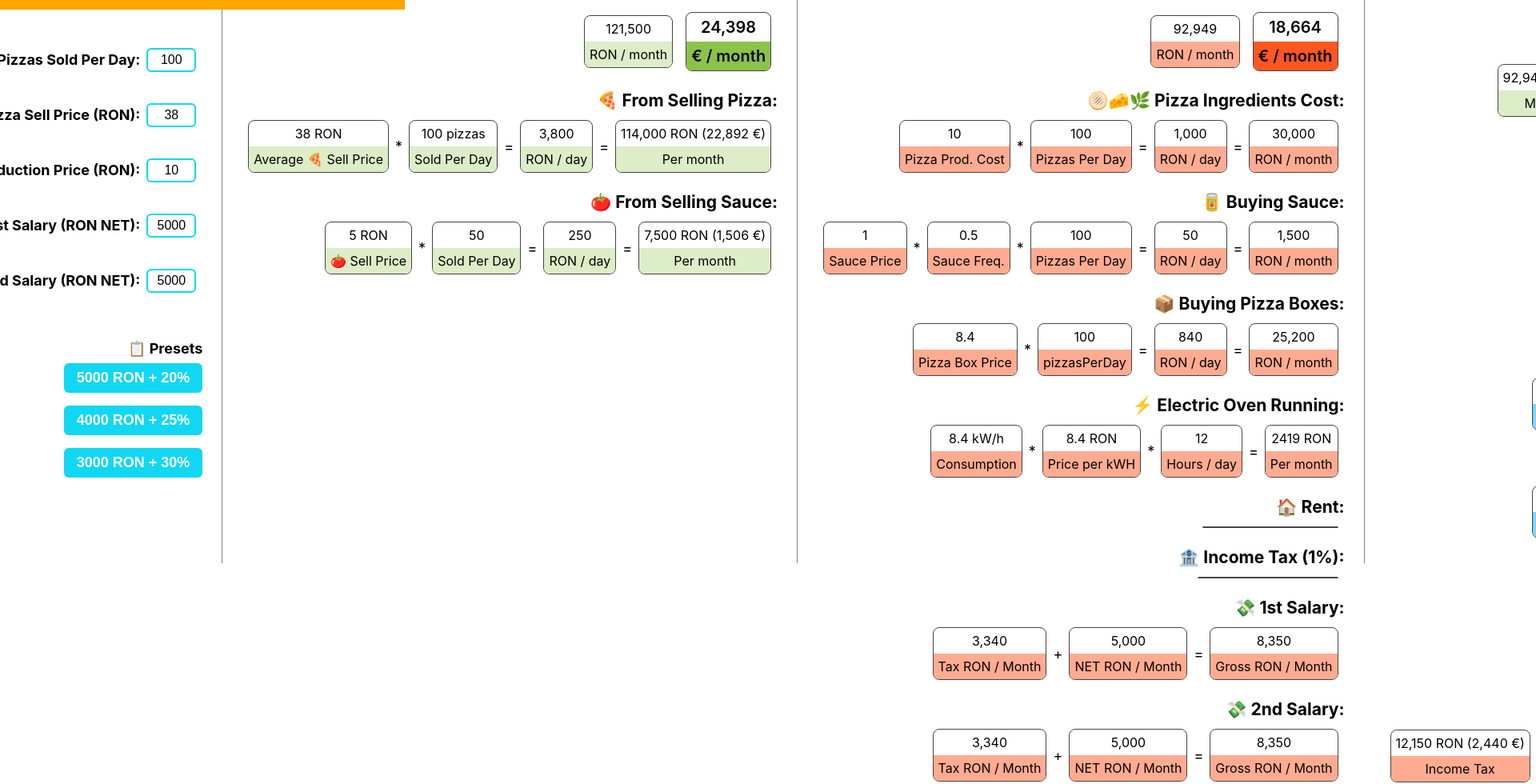
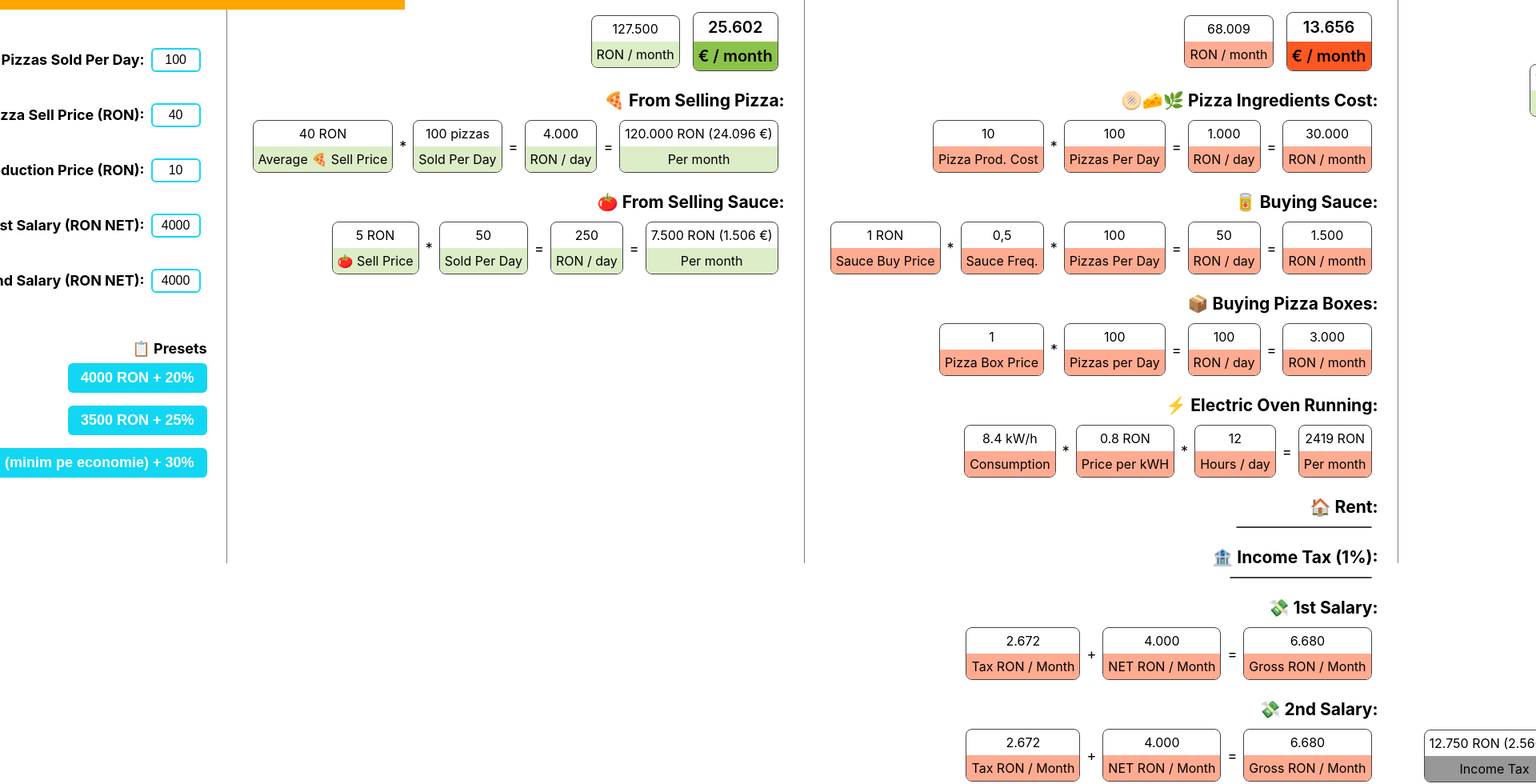
Before and after one commit to iuliuvisovan/pizzabuna, a React (Create React App) app: page / in a window 1280 px wide. Shown: the part 80-1060 px from the top of the page at 80% size, 1920 px wide, since content can reach past the window. Built offline with nearby package versions, Linux system fonts and the light colour scheme.

Commit message:
Fix bugs & Gabriela feedback

```diff
--- a/public/index.html
+++ b/public/index.html
@@ -24,7 +24,7 @@
       work correctly both with client-side routing and a non-root public URL.
       Learn how to configure a non-root public URL by running `npm run build`.
     -->
-    <title>React App</title>
+    <title>Pizza Bună SRL</title>
   </head>
   <body>
     <noscript>You need to enable JavaScript to run this app.</noscript>
--- a/src/App.js
+++ b/src/App.js
@@ -11,17 +11,17 @@ const TAX_VALUE_PERCENTAGE = 0.1;
 const SAUCE_FREQUENCY = 0.5;
 const SAUCE_COST_PRICE = 1;
 const OVEN_CONSUMPTION_KW = 8.4;
-const PIZZA_BOX_COST_PRICE = 8.4;
+const PIZZA_BOX_COST_PRICE = 1;
 const SALARY_TAX_TO_GROSS_MULTIPLIER = 1.67;
 const MONTHLY_RENT_PRICE_EURO = 1000;
 const OVEN_DAILY_RUNNING_HOURS = 12;
 
 function App() {
   const [pizzasSoldPerDay, setPizzasSoldPerDay] = useState(100);
-  const [averagePizzaSellPrice, setAveragePizzaSellPrice] = useState(38);
+  const [averagePizzaSellPrice, setAveragePizzaSellPrice] = useState(40);
   const [averagePizzaCreatePrice, setAveragePizzaCreatePrice] = useState(10);
-  const [salaryOne, setSalaryOne] = useState(5000);
-  const [salaryTwo, setSalaryTwo] = useState(5000);
+  const [salaryOne, setSalaryOne] = useState(4000);
+  const [salaryTwo, setSalaryTwo] = useState(4000);
   const [shareOne, setShareOne] = useState(0.2);
   const [shareTwo, setShareTwo] = useState(0.2);
   const [shareThree, setShareThree] = useState(0.6);
@@ -73,40 +73,40 @@ function App() {
         <strong style={{ marginTop: 40 }}>📋 Presets</strong>
         <button
           onClick={() => {
-            setSalaryOne(5000);
-            setSalaryTwo(5000);
+            setSalaryOne(4000);
+            setSalaryTwo(4000);
             setShareOne(0.2);
             setShareTwo(0.2);
             setShareThree(0.6);
           }}
         >
-          5000 RON + 20%
+          4000 RON + 20%
         </button>
         <button
           onClick={() => {
-            setSalaryOne(4000);
-            setSalaryTwo(4000);
+            setSalaryOne(3500);
+            setSalaryTwo(3500);
             setShareOne(0.25);
             setShareTwo(0.25);
             setShareThree(0.5);
           }}
         >
-          4000 RON + 25%
+          3500 RON + 25%
         </button>
         <button
           onClick={() => {
-            setSalaryOne(3000);
-            setSalaryTwo(3000);
+            setSalaryOne(2400);
+            setSalaryTwo(2400);
             setShareOne(0.3);
             setShareTwo(0.3);
             setShareThree(0.4);
           }}
         >
-          3000 RON + 30%
+          2400 RON (minim pe economie) + 30%
         </button>
       </div>
       <div className="section">
-        <h2>💹⬆️ Recurring Monthly Income</h2>
+        <h2>💹 ⬆️ Recurring Monthly Income</h2>
         <div>
           <VariableBox green variable="RON / month" value={Math.round(monthlyIncome)} />
           <VariableBox green variable="€ / month" value={Math.round(monthlyIncome / EURO_VALUE)} bold />
@@ -132,7 +132,7 @@ function App() {
         <h2>💸🔻 Recurring Monthly Costs</h2>
         <div>
           <VariableBox variable="RON / month" value={Math.round(monthlyCosts)} />
-          <VariableBox variable="€ / month" value={Math.round(monthlyCosts / EURO_VALUE).toLocaleString()} bold />
+          <VariableBox variable="€ / month" value={Math.round(monthlyCosts / EURO_VALUE)} bold />
         </div>
         <h3>🫓🧀🌿 Pizza Ingredients Cost: </h3>
         <div>
@@ -146,7 +146,7 @@ function App() {
         </div>
         <h3>🥫 Buying Sauce: </h3>
         <div>
-          <VariableBox variable="Sauce Price" value={SAUCE_COST_PRICE} />
+          <VariableBox variable="Sauce Buy Price" value={`${SAUCE_COST_PRICE} RON`} />
           *
           <VariableBox variable="Sauce Freq." value={SAUCE_FREQUENCY} />*
           <VariableBox variable="Pizzas Per Day" value={pizzasSoldPerDay} />=
@@ -157,7 +157,7 @@ function App() {
         <div>
           <VariableBox variable="Pizza Box Price" value={PIZZA_BOX_COST_PRICE} />
           *
-          <VariableBox variable="pizzasPerDay" value={pizzasSoldPerDay} />
+          <VariableBox variable="Pizzas per Day" value={pizzasSoldPerDay} />
           =
           <VariableBox variable="RON / day" value={pizzaBoxesCostPerMonth / 30} />
           =
@@ -166,7 +166,7 @@ function App() {
         <h3>⚡ Electric Oven Running: </h3>
         <div>
           <VariableBox variable="Consumption" value={`${OVEN_CONSUMPTION_KW} kW/h`} />*
-          <VariableBox variable="Price per kWH" value={`${OVEN_CONSUMPTION_KW} RON`} />*
+          <VariableBox variable="Price per kWH" value={`${PRICE_PER_KWH} RON`} />*
           <VariableBox variable="Hours / day" value={OVEN_DAILY_RUNNING_HOURS} />
           =
           <VariableBox variable="Per month" value={`${ovenCostPerMonth} RON`} />
@@ -193,7 +193,7 @@ function App() {
         <h2>🤑 Recurring Monthly Profit</h2>
         <h3>Monthly Income - Monthly Costs: </h3>
         <div>
-          <VariableBox green variable="Monthly Income" value={ronAndEuro(monthlyCosts)} /> -
+          <VariableBox green variable="Monthly Income" value={ronAndEuro(monthlyIncome)} /> -
           <VariableBox variable="Monthly Costs" value={ronAndEuro(monthlyCosts)} />
           =
           <VariableBox blue variable="Monthly Profit" value={ronAndEuro(monthlyProfit)} bold />
@@ -202,9 +202,9 @@ function App() {
           💰🤝 Profit Splitting ({shareOne * 100} - {shareTwo * 100} - {shareThree * 100}%):
         </h2>
         <div>
-          <VariableBox blue variable={`1st (${shareOne * 100}%)`} value={ronAndEuro(minZero(monthlyProfit * shareOne))} /> /
-          <VariableBox blue variable={`2nd (${shareTwo * 100}%)`} value={ronAndEuro(minZero(monthlyProfit * shareTwo))} /> /
-          <VariableBox blue variable={`3rd (${shareThree * 100}%)`} value={ronAndEuro(minZero(monthlyProfit * shareThree))} />
+          <VariableBox blue variable={`👨‍🍳 1st (${shareOne * 100}%)`} value={ronAndEuro(minZero(monthlyProfit * shareOne))} /> /
+          <VariableBox blue variable={`👨‍🍳 2nd (${shareTwo * 100}%)`} value={ronAndEuro(minZero(monthlyProfit * shareTwo))} /> /
+          <VariableBox blue variable={`👨‍💻 3rd (${shareThree * 100}%)`} value={ronAndEuro(minZero(monthlyProfit * shareThree))} />
         </div>
         <h2>Total Income Per Person (Salary + Shares)</h2>
         <h3>👨‍🍳 Person 1</h3>
@@ -226,10 +226,11 @@ function App() {
         </div>
         <h2>Total Monthly Taxes:</h2>
         <div>
-          <VariableBox variable="Income Tax" value={ronAndEuro(monthlyIncome * 0.1)} /> +
-          <VariableBox variable="Salary One Tax " value={ronAndEuro(salaryOne * 1.67 * 0.4)} /> +
-          <VariableBox variable="Salary Two Tax" value={ronAndEuro(salaryTwo * 1.67 * 0.4)} /> =
+          <VariableBox gray variable="Income Tax" value={ronAndEuro(monthlyIncome * 0.1)} /> +
+          <VariableBox gray variable="Salary One Tax " value={ronAndEuro(salaryOne * 1.67 * 0.4)} /> +
+          <VariableBox gray variable="Salary Two Tax" value={ronAndEuro(salaryTwo * 1.67 * 0.4)} /> =
           <VariableBox
+            gray
             variable="Tax RON / Month"
             value={ronAndEuro(monthlyIncome * 0.1 + salaryOne * 1.67 * 0.4 + salaryTwo * 1.67 * 0.4)}
             bold
@@ -246,7 +247,7 @@ function minZero(value) {
 
 function ronAndEuro(priceInRon) {
   const roundedPrice = Math.round(priceInRon);
-  return `${roundedPrice.toLocaleString()} RON (${Math.round(priceInRon / EURO_VALUE).toLocaleString()} €)`;
+  return `${roundedPrice.toLocaleString('ro-RO')} RON (${Math.round(priceInRon / EURO_VALUE).toLocaleString('ro-RO')} €)`;
 }
 
 export default App;
--- a/src/VariableBox/index.css
+++ b/src/VariableBox/index.css
@@ -56,4 +56,18 @@
       }
     }
   }
+
+  &.gray {
+    .name {
+      background-color: #989898;
+    }
+
+    &.bold {
+      font-weight: 600;
+
+      .name {
+        background-color: #767676;
+      }
+    }
+  }
 }
--- a/src/VariableBox/index.js
+++ b/src/VariableBox/index.js
@@ -1,9 +1,9 @@
 import './index.css';
 
-function VariableBox({ variable, value, bold, green, blue }) {
+function VariableBox({ variable, value, bold, green, blue, gray }) {
   return (
-    <div className={'variable-box' + (bold ? ' bold' : '') + (green ? ' green' : '') + (blue ? ' blue' : '')}>
-      <span className="value">{typeof value === 'number' ? value.toLocaleString() : value}</span>
+    <div className={'variable-box' + (bold ? ' bold' : '') + (green ? ' green' : '') + (blue ? ' blue' : '') + (gray ? ' gray' : '')}>
+      <span className="value">{typeof value === 'number' ? value.toLocaleString('ro-RO') : value}</span>
       <span className="name">{variable}</span>
     </div>
   );
```
